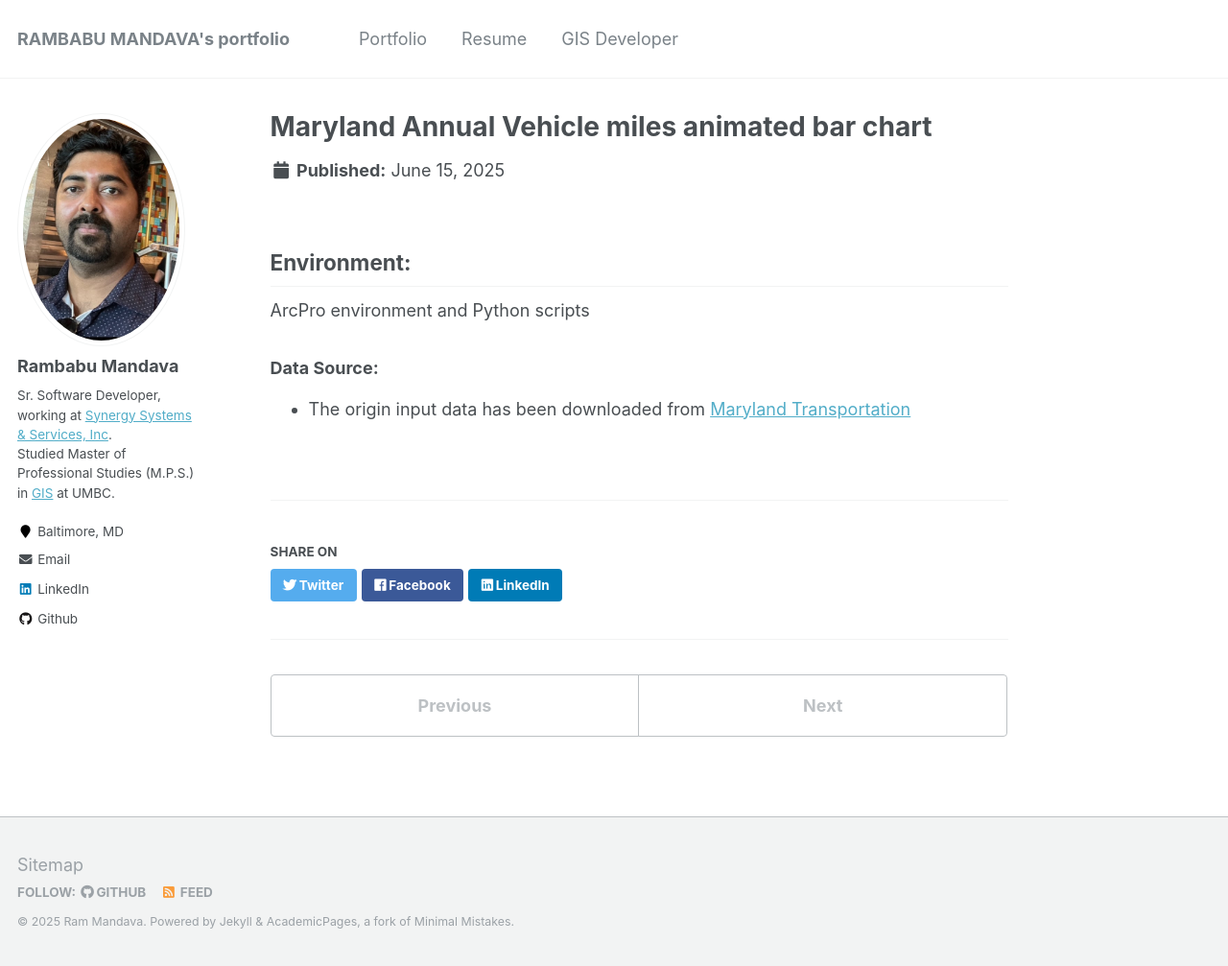
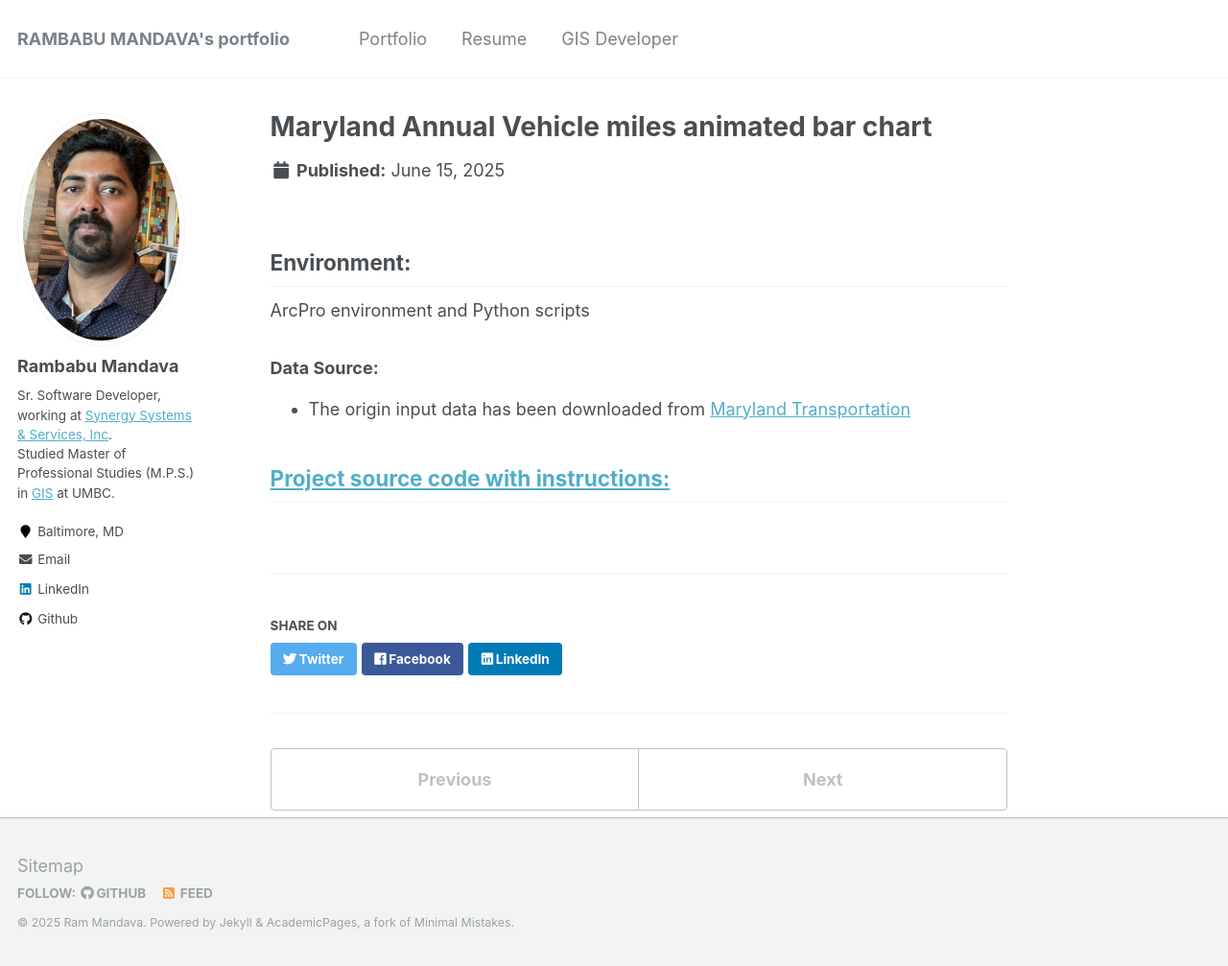
Before and after one commit to mandavaram/mandavaram.github.io, a Jekyll site: the page built from _portfolio/Vehicle_Miles_Animated_bar_cahrts.md, in a window 1280 px wide and 1007 px high. Shown: the whole window at 96% size. Built offline with Jekyll 4.4.1, drawn with Linux system fonts in a browser that asks for light colours.

Commit message:
Update Vehicle_Miles_Animated_bar_cahrts.md

```diff
--- a/_portfolio/Vehicle_Miles_Animated_bar_cahrts.md
+++ b/_portfolio/Vehicle_Miles_Animated_bar_cahrts.md
@@ -10,3 +10,5 @@ ArcPro environment and Python scripts
 
 ### Data Source:
 - The origin input data has been downloaded from <a href="https://opendata.maryland.gov/Transportation/Maryland-Annual-Vehicle-Miles-of-Travel/exua-btti/about_data">Maryland Transportation</a>
+
+## <a href="/_pages/MD_Annual_Vehicle_miles_animated_bar_chart.html">Project source code with instructions:</a>
```
